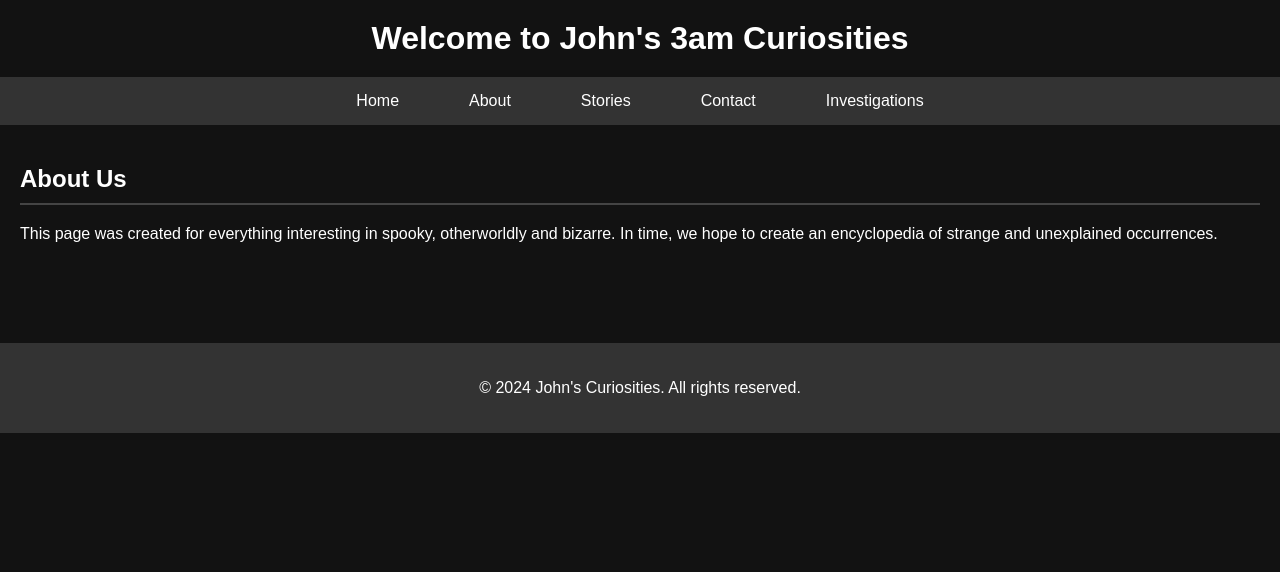
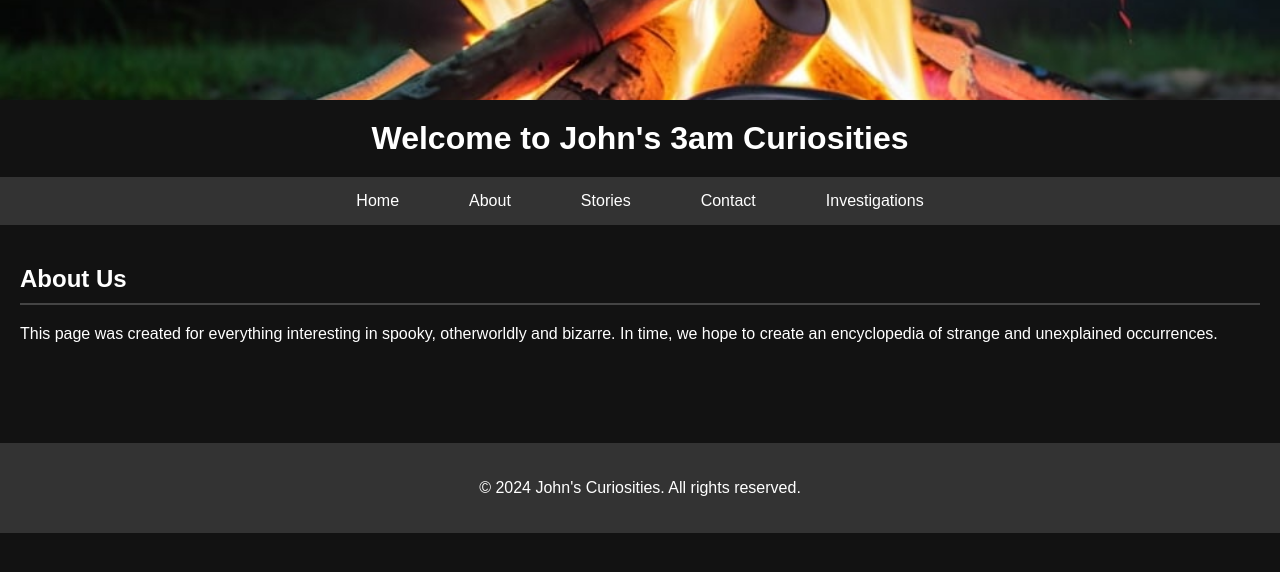
Before and after one commit to JohnTriesStuff/johnsinterests2, a plain HTML site: page About.html in a window 1280 px wide. Drawn offline with Linux system fonts and the light colour scheme.

Commit message:
Update About.html
Signed-off-by: JohnTriesStuff <perkiojohn@gmail.com>

```diff
--- a/About.html
+++ b/About.html
@@ -8,6 +8,9 @@
 </head>
 <body>
     <header>
+        <div class="banner">
+            <img src="images/bannerhome.jpg" alt="Banner Image">
+        </div>
         <h1>Welcome to John's 3am Curiosities</h1>
         <nav>
             <ul>
```
